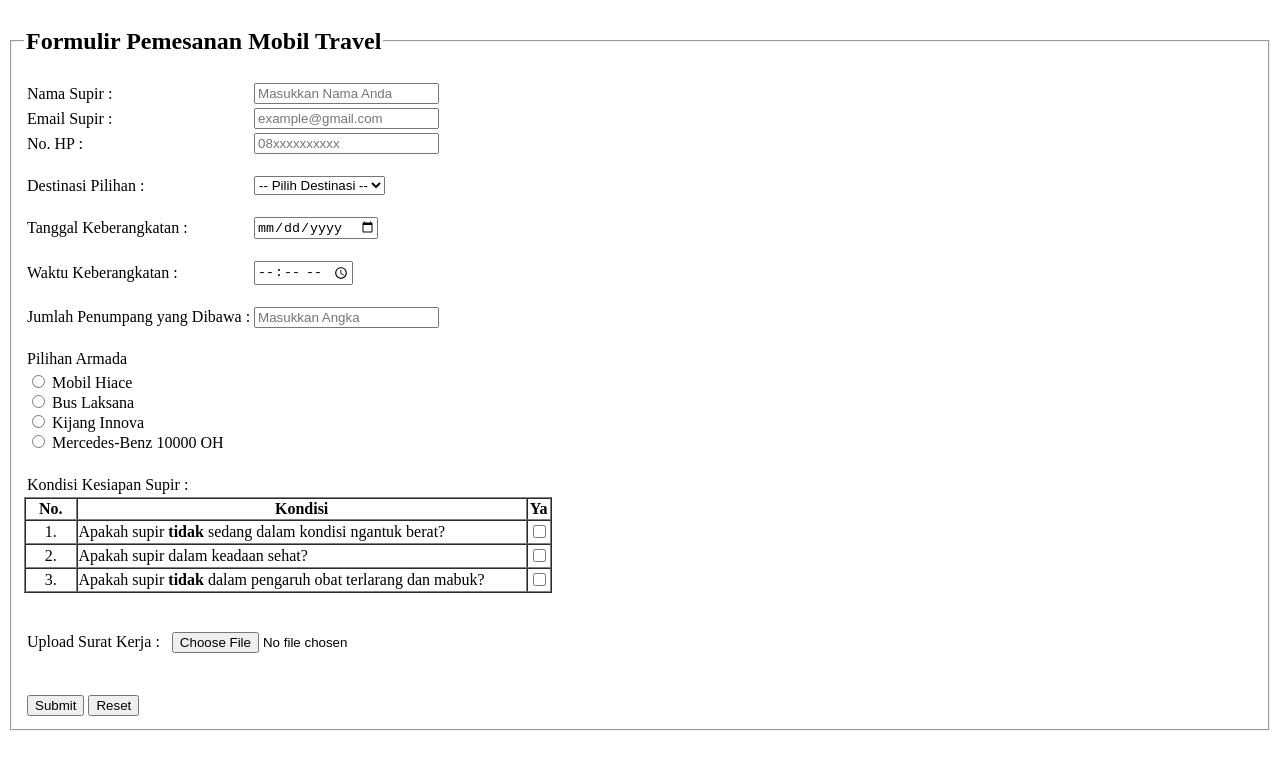
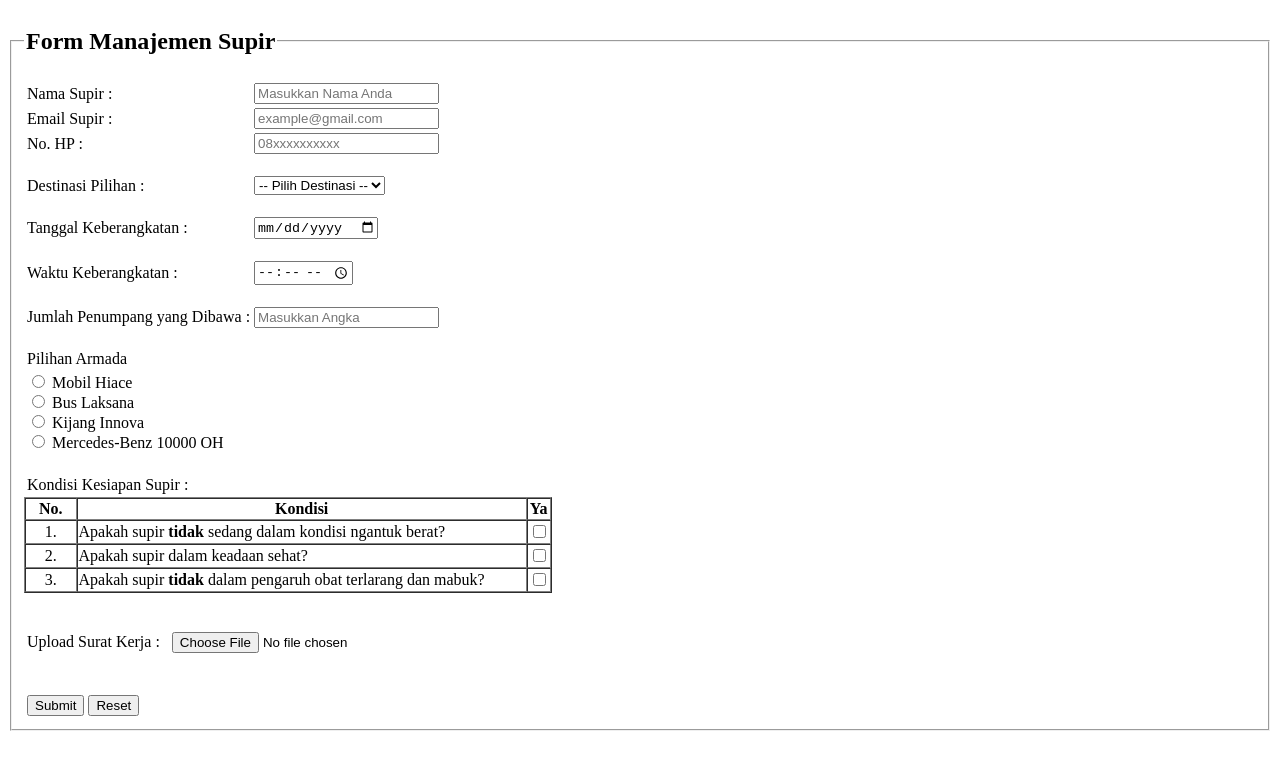
Before and after one commit to abdullahzufar2107-droid/AbdullahZufar_tugas1_prak_pw, a plain HTML site: page index.html in a window 1280 px wide. Drawn offline with Linux system fonts and the light colour scheme.

Commit message:
Update index.html

```diff
--- a/index.html
+++ b/index.html
@@ -9,7 +9,7 @@
 
 <form action="#">
 <fieldset>
-    <legend><h2>Formulir Pemesanan Mobil Travel</h2></legend>
+    <legend><h2>Form Manajemen Supir</h2></legend>
 
     <table>
     <!-- Nama -->
@@ -131,4 +131,5 @@
 </form>
 
 </body>
+
 </html>
```
